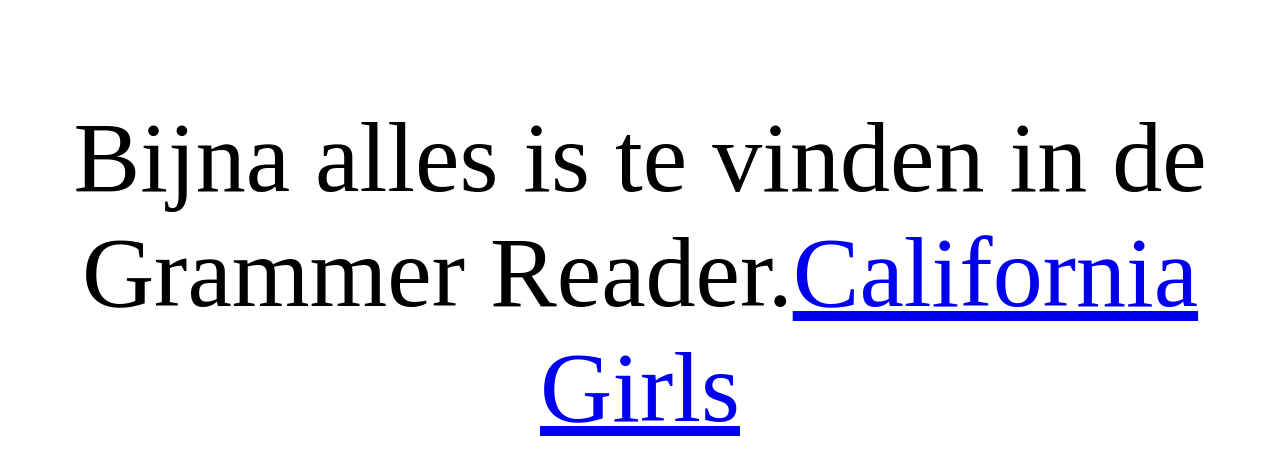
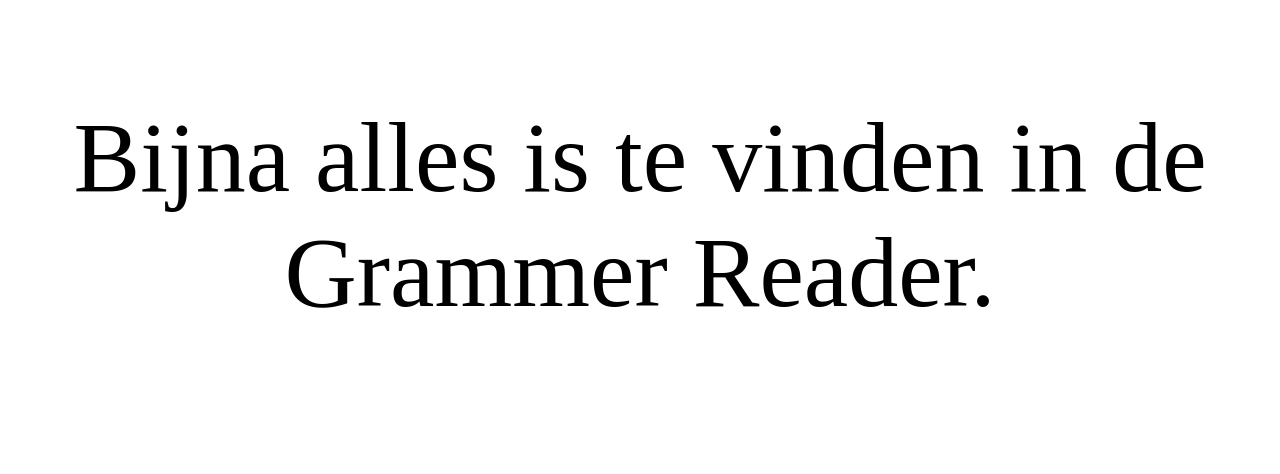
Before and after one commit to www-code1/info, a plain HTML site: page index.html in a window 1280 px wide. Drawn offline with Linux system fonts and the light colour scheme.

Commit message:
Update index.html

```diff
--- a/index.html
+++ b/index.html
@@ -8,6 +8,6 @@
     <link rel="icon" type="image/x-icon" href="Infobox_info_icon.svg.png">
 </head>
 <body>
-    <p>Bijna alles is te vinden in de Grammer Reader.<a href="./SpotiDown.App - California Gurls - Katy Perry.mp3" download="California_Girls-Katy_Perry">California Girls</a></p>
+    <p>Bijna alles is te vinden in de Grammer Reader.</p>
 </body>
 </html>
```
